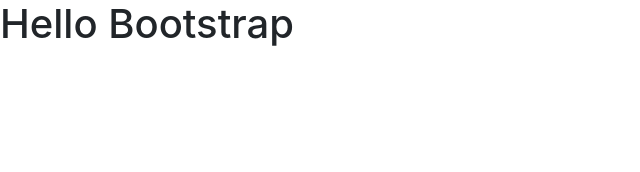
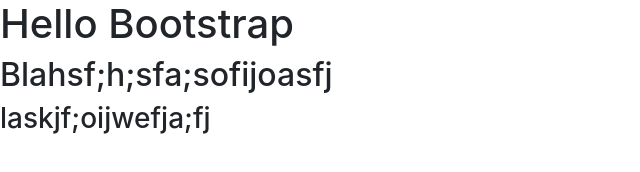
Before and after one commit to HtoiSanAungNding/BoostStrap-Project, a plain HTML site: page intro.html in a window 1280 px wide. Shown: the whole page, without its empty margins (0-640 px from the left). Drawn offline with nearby package versions, Linux system fonts and the light colour scheme.

Commit message:
modified h2 and h3 tag

```diff
--- a/intro.html
+++ b/intro.html
@@ -6,7 +6,8 @@
 </head>
 <body>
 	<h1>Hello Bootstrap</h1>
-
+	<h2>Blahsf;h;sfa;sofijoasfj</h2>
+	<h3>laskjf;oijwefja;fj</h3>
 
 <script type="text/javascript" src="../bootstrapSRC/js/bootstrap.bundle.min.js"></script>
 </body>
```
